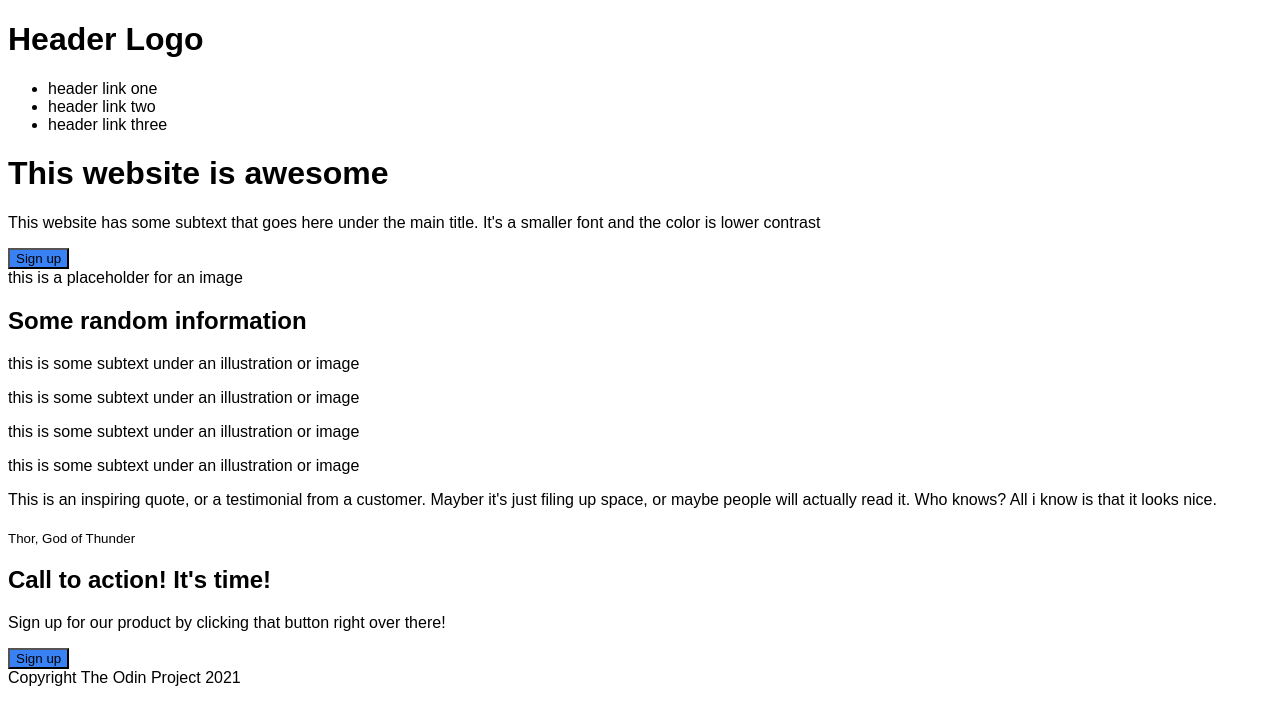
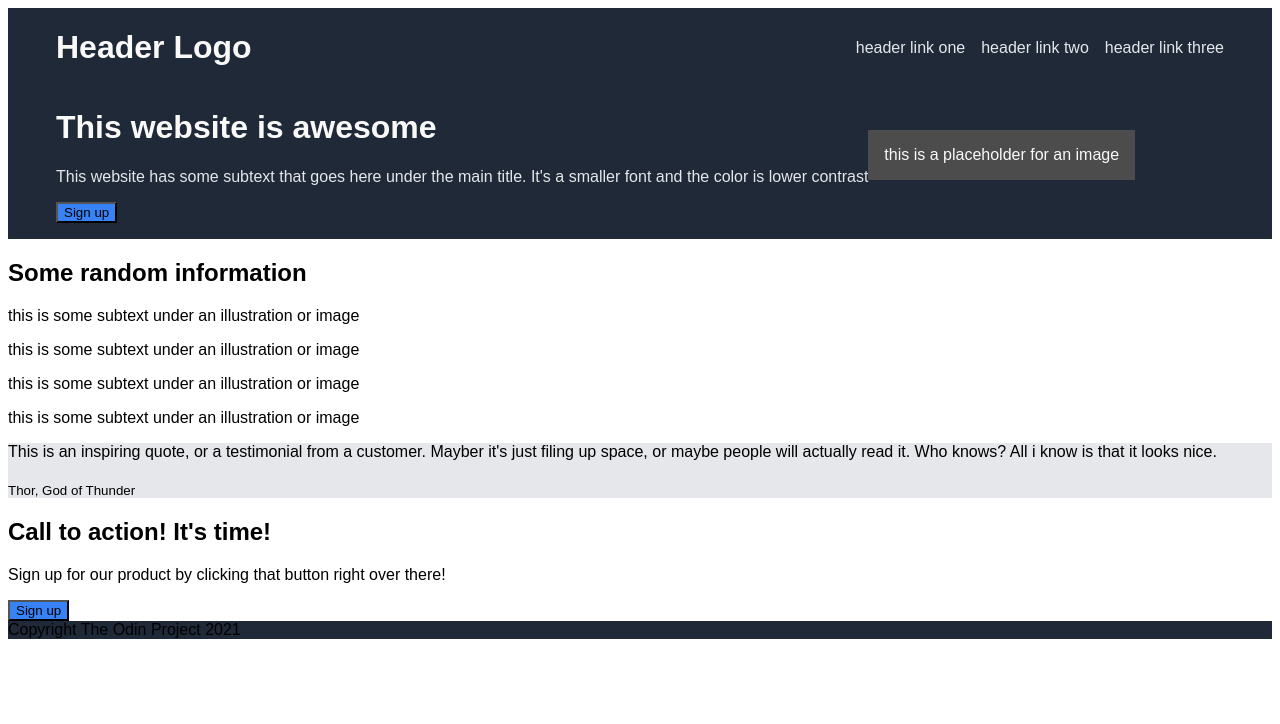
Before and after one commit to fujitsuzuki/landing_page, a plain HTML site: page index.html in a window 1280 px wide. Drawn offline with Linux system fonts and the light colour scheme.

Commit message:
Add latest changes which mean nothing

```diff
--- a/index.html
+++ b/index.html
@@ -34,7 +34,7 @@
                 <button>Sign up</button>
             </div>
             <div class="right">
-                <div class="hero_img">this is a placeholder for an image</div>
+                this is a placeholder for an image
             </div>
         </div>
     </header>
--- a/styles.css
+++ b/styles.css
@@ -2,44 +2,60 @@
     font-family: Arial, Helvetica, sans-serif;
 }
 
-#header, #hero, #footer {
+body > header {
     background-color: #1f2937;
+    padding: 0 3em 1em 3em;
 }
 
-#header, #hero, #header ul, #information #content ul{
+.top_pane {
     display: flex;
+    align-items: center;
+    justify-content: space-between;
 }
 
-#hero #main {
-    font-size: 48px;
-    font-weight: 900;
+.logo {
     color: #f9faf8;
 }
 
-#hero #secondary, #header #links {
-    font-size: 18px;
+nav {
     color: #e5e7eb;
 }
 
-#header #logo {
-    font-size: 24px;
+nav > ul {
+    display: flex;
+    list-style: none;
+    gap: 1em;
+}
+
+.hero {
+    display: flex;
+    align-items: center;
+}
+
+.hero > .left > header {
     color: #f9faf8;
 }
 
-button, #call_to_action, #call_to_action #header{
+.hero > .left > p {
+    color: #e5e7eb;
+}
+
+button {
     background-color: #3882f6;
 }
 
-#information #header {
-    font-size: 36px;
-    font-weight: 900;
-    color: #1f2937;
+.hero > .right {
+    background-color: rgb(76, 76, 76);
+    display: flex;
+    color: #f9faf8;
+    align-items: center;
+    padding: 1em;
 }
 
-#quote {
+.quote {
     background-color: #e5e7eb;
-    font-size: 36px;
-    font-weight: light;
-    font-style: italic;
-    color: #1f2937;
 }
+
+footer {
+    background-color: #1f2937;
+}
```
